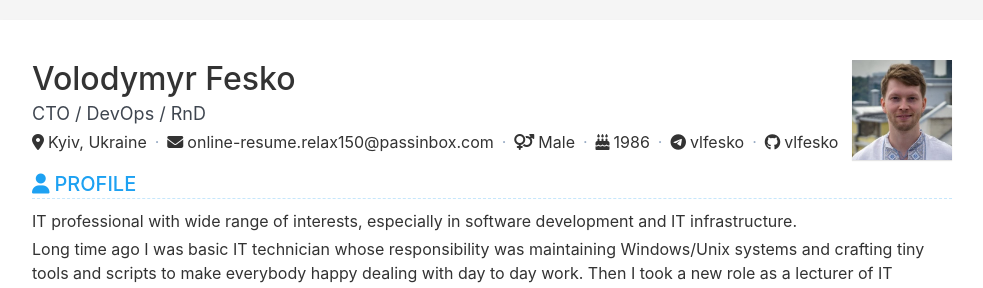
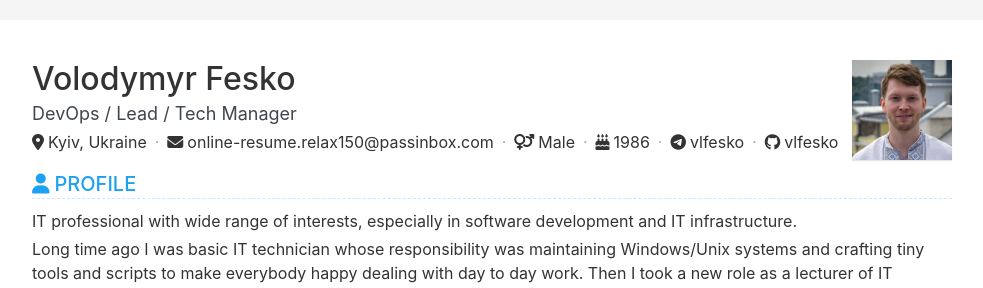
Before and after one commit to vlfesko/online-resume, a Jekyll site: the page built from index.html, in a window 1280 px wide and 900 px high. Shown: the top 288 px of the window, without its empty margins (148-1131 px from the left). Built offline with Jekyll 4.4.1, drawn with Linux system fonts in a browser that asks for light colours.

Commit message:
Update data.yml

```diff
--- a/_data/data.yml
+++ b/_data/data.yml
@@ -1,6 +1,6 @@
 basic:
   name: Volodymyr Fesko # name
-  title: CTO / DevOps / RnD # job title
+  title: DevOps / Lead / Tech Manager # job title
   avatar:
     show: true # show or hide avatar
     path: /assets/images/avatar.jpeg # avatar file path
```
